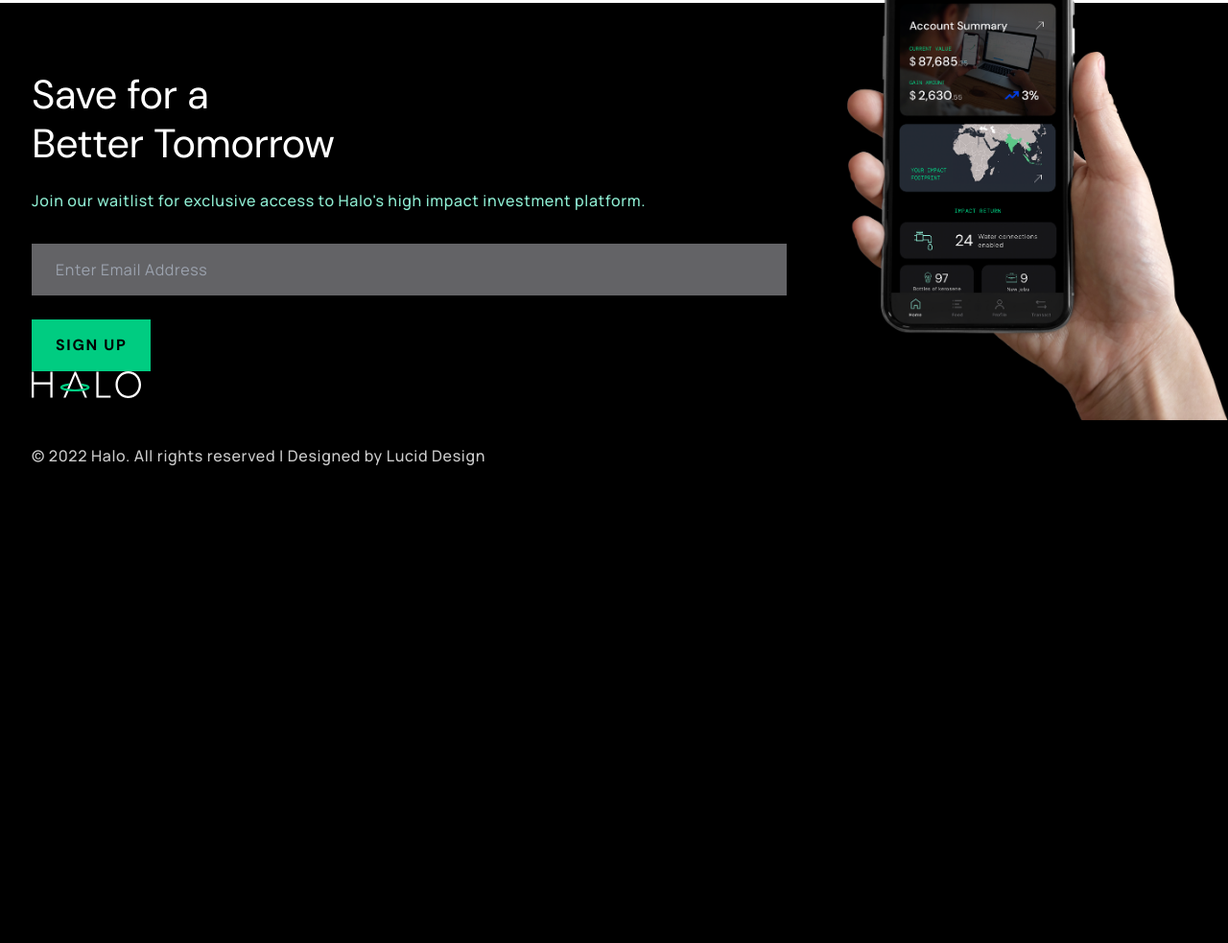
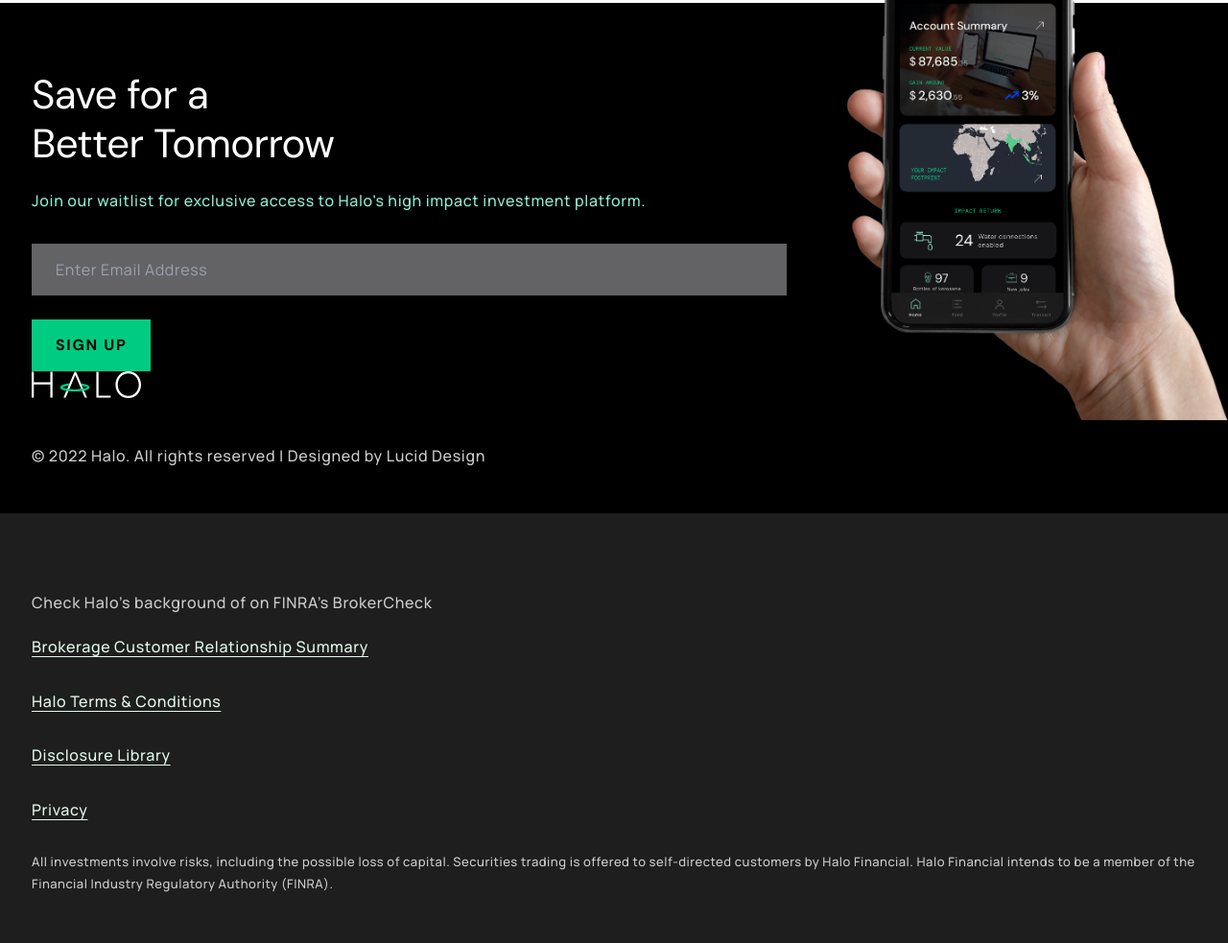
Before and after one commit to project-greene/project-greene.github.io, a website: page src/index.html in a window 1280 px wide. Shown: the part 4413-5396 px from the top of the page at 96% size. Before the commit the page ends 4948 px from the top, so only its background shows below. Drawn offline with nearby package versions, Linux system fonts and the light colour scheme; a web font is replaced by a local one.

Commit message:
Block 8.

```diff
--- a/src/index.html
+++ b/src/index.html
@@ -348,5 +348,47 @@
         </div>
       </div>
     </div>
+
+    <div class="container mx-auto bg-dark-grey">
+      <div class="px-[33px]">
+        <div
+          class="pt-[79px] font-manrope text-[16px] font-medium leading-[179.2%] tracking-[0.04em] text-alto"
+        >
+          Check Halo’s background of on FINRA’s BrokerCheck
+        </div>
+        <div
+          class="flex flex-col pt-[17px] font-manrope text-[16px] font-medium leading-[179.2%] tracking-[0.04em] text-ice"
+        >
+          <a
+            href="#"
+            class="mb-[28px] underline decoration-1 underline-offset-4 visited:text-ice active:text-ice"
+            >Brokerage Customer Relationship Summary</a
+          >
+          <a
+            href="#"
+            class="mb-[28px] underline decoration-1 underline-offset-4 visited:text-ice active:text-ice"
+            >Halo Terms & Conditions</a
+          >
+          <a
+            href="#"
+            class="mb-[28px] underline decoration-1 underline-offset-4 visited:text-ice active:text-ice"
+            >Disclosure Library</a
+          >
+          <a
+            href="#"
+            class="mb-[28px] underline decoration-1 underline-offset-4 visited:text-ice active:text-ice"
+            >Privacy</a
+          >
+        </div>
+        <div
+          class="pb-[50px] font-manrope text-[13px] font-medium leading-[179.2%] tracking-[0.04em] text-alto"
+        >
+          All investments involve risks, including the possible loss of capital.
+          Securities trading is offered to self-directed customers by Halo
+          Financial. Halo Financial intends to be a member of the Financial
+          Industry Regulatory Authority (FINRA).
+        </div>
+      </div>
+    </div>
   </body>
 </html>
--- a/tailwind.config.js
+++ b/tailwind.config.js
@@ -9,6 +9,8 @@
         "mid-grey": "#636366",
         alto: "#CCCCCC",
         "light-grey": "#F6F6F6",
+        "dark-grey": "#1E1E1E",
+        ice: "#E1FAEB",
       },
       fontFamily: {
         dmsans: ["DM Sans"],
```
Also changed, not shown: index.html (+1 -1 lines), dist/output.css.
